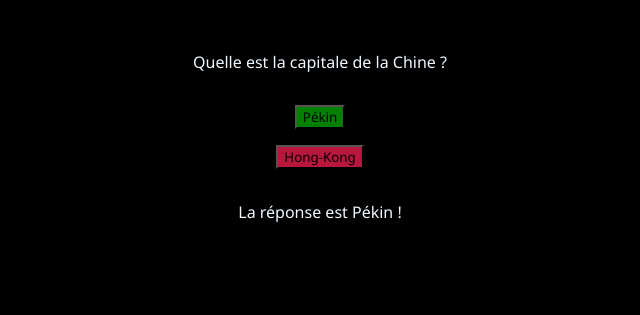
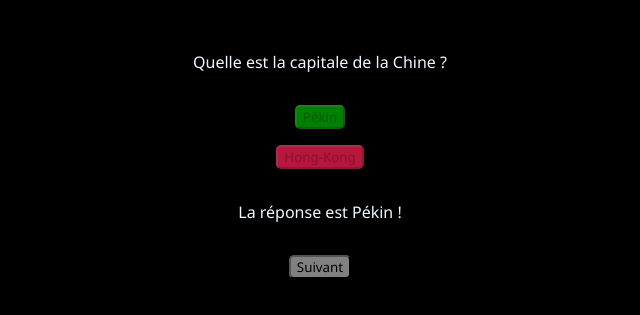
Before and after one commit to 8Myr/GabrielP, a plain HTML site: page Questionnaire/questionnaire.html in a window 1280 px wide. Both pictures are taken after a click on the button "Pékin". Shown: the part 67-382 px from the top of the page, without its empty margins (320-960 px from the left). Drawn offline with Linux system fonts and the light colour scheme.

Commit message:
Fix bug Calculatrice et amélioration du questionnaire

```diff
--- a/Calculatrice/script.js
+++ b/Calculatrice/script.js
@@ -7,9 +7,9 @@ document.querySelector(".btnplus").addEventListener("click", () => {
 });
 
 document.querySelector(".btnmoins").addEventListener("click", () => {
-  res.innerText = parseInt(input1.value, 10) + parseInt(input2.value, 10);
+  res.innerText = parseInt(input1.value, 10) - parseInt(input2.value, 10);
 });
 
 document.querySelector(".btnmult").addEventListener("click", () => {
-  res.innerText = parseInt(input1.value, 10) + parseInt(input2.value, 10);
+  res.innerText = parseInt(input1.value, 10) * parseInt(input2.value, 10);
 });
--- a/Questionnaire/questionnaire.html
+++ b/Questionnaire/questionnaire.html
@@ -17,6 +17,7 @@
         <button id="rep2">Hong-Kong</button>
 
         <p id="rep">La réponse est Pékin !</p>
+        <a href="questionnaire2.html"><button id="nextpage">Suivant</button></a>
     </div>
     <script src="script.js"></script>
 </body>
--- a/Questionnaire/script.js
+++ b/Questionnaire/script.js
@@ -2,15 +2,34 @@ const rep1 = document.getElementById("rep1");
 const rep2 = document.getElementById("rep2");
 const reponse = document.getElementById("rep");
 const questionContainer = document.getElementById("caisse");
+const nextp = document.getElementById("nextpage");
+
+let correct = 0;
+let incorrect = 0;
+
+function disableButtons() {
+  rep1.disabled = true;
+  rep2.disabled = true;
+}
 
 rep1.addEventListener("click", () => {
   rep1.style.background = "Green";
   rep2.style.background = "#b8163c";
   reponse.style.visibility = "visible";
+  nextp.style.visibility = "visible";
+  nextp.style.background = "grey";
+  correct++;
+  console.log(`Bonnes réponses : ${correct}`);
+  disableButtons();
 });
 
 rep2.addEventListener("click", () => {
   rep1.style.background = "Green";
   rep2.style.background = "#b8163c";
   reponse.style.visibility = "visible";
+  nextp.style.visibility = "visible";
+  nextp.style.background = "blue";
+  incorrect++;
+  console.log(`Bonnes réponses : ${incorrect}`);
+  disableButtons();
 });
--- a/Questionnaire/style.css
+++ b/Questionnaire/style.css
@@ -34,3 +34,12 @@ body {
     color: aliceblue;
     visibility: hidden;
 }
+
+#nextpage {
+    visibility: hidden;
+    border-radius: 5px;
+}
+
+#rep1, #rep2 {
+     border-radius: 5px;
+}
```
Also changed, not shown: Questionnaire/questionnaire2.html (added, +11 -0 lines).
